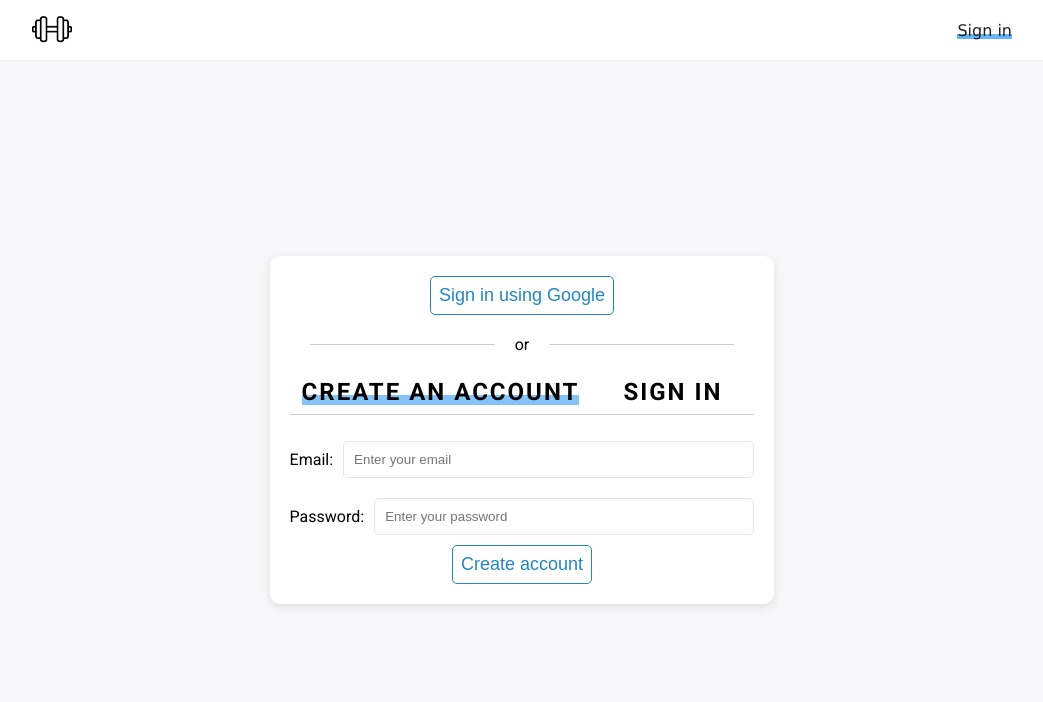
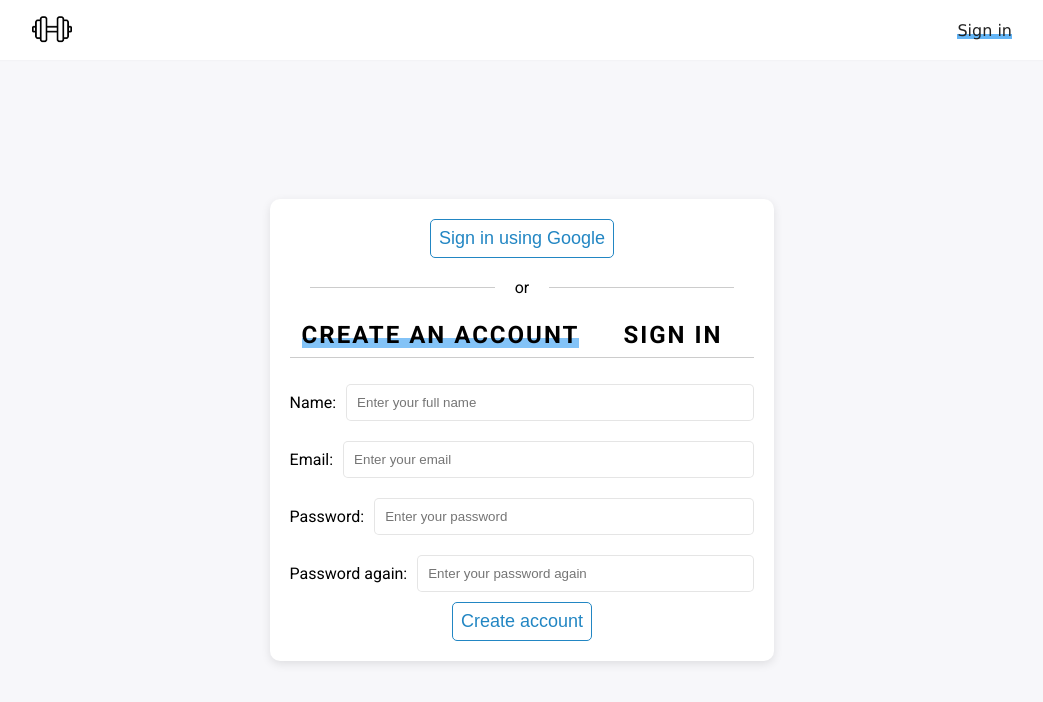
Before and after one commit to acrantel/fiitshare, a Next.js app: page /signin in a window 1280 px wide. Shown: the top 702 px of the page, without its empty margins (118-1161 px from the left). Built offline with nearby package versions, Linux system fonts and the light colour scheme; no server answers.

Commit message:
Add confirm password and name input (not working) to create an account

```diff
--- a/components/sign-in.js
+++ b/components/sign-in.js
@@ -6,15 +6,15 @@ export default class SignIn extends React.Component {
     render() {
         const {
             onSignInGoogle,
-            newAccountEmail,
-            newAccountPassword,
-            onChangeNewAccountEmail,
-            onChangeNewAccountPassword,
-            onNewAccount,
-            signInEmail,
-            signInPassword,
-            onChangeSignInEmail,
-            onChangeSignInPassword,
+            name,
+            onName,
+            email,
+            onEmail,
+            password,
+            onPassword,
+            passwordAgain,
+            onPasswordAgain,
+            onCreateAccount,
             onSignIn,
             error,
             loading
@@ -28,14 +28,24 @@ export default class SignIn extends React.Component {
             <span className={styles.or}>or</span>
             <Tabs>
                 <div label="Create an account">
-                    <form className={styles.section} onSubmit={onNewAccount}>
+                    <form className={styles.section} onSubmit={onCreateAccount}>
+                        <label>
+                            Name:
+                            <input
+                                type="text"
+                                onChange={onName}
+                                placeholder="Enter your full name"
+                                value={name}
+                                disabled={loading}
+                            />
+                        </label>
                         <label>
                             Email:
                             <input
                                 type="text"
-                                onChange={onChangeNewAccountEmail}
+                                onChange={onEmail}
                                 placeholder="Enter your email"
-                                value={newAccountEmail}
+                                value={email}
                                 disabled={loading}
                             />
                         </label>
@@ -43,9 +53,19 @@ export default class SignIn extends React.Component {
                             Password:
                             <input
                                 type="password"
-                                onChange={onChangeNewAccountPassword}
+                                onChange={onPassword}
                                 placeholder="Enter your password"
-                                value={newAccountPassword}
+                                value={password}
+                                disabled={loading}
+                            />
+                        </label>
+                        <label>
+                            Password again:
+                            <input
+                                type="password"
+                                onChange={onPasswordAgain}
+                                placeholder="Enter your password again"
+                                value={passwordAgain}
                                 disabled={loading}
                             />
                         </label>
@@ -64,9 +84,9 @@ export default class SignIn extends React.Component {
                             Email:
                             <input
                                 type="text"
-                                onChange={onChangeSignInEmail}
+                                onChange={onEmail}
                                 placeholder="Enter your email"
-                                value={signInEmail}
+                                value={email}
                                 disabled={loading}
                             />
                         </label>
@@ -74,9 +94,9 @@ export default class SignIn extends React.Component {
                             Password:
                             <input
                                 type="password"
-                                onChange={onChangeSignInPassword}
+                                onChange={onPassword}
                                 placeholder="Enter your password"
-                                value={signInPassword}
+                                value={password}
                                 disabled={loading}
                             />
                         </label>
--- a/helpers/withAuth.js
+++ b/helpers/withAuth.js
@@ -1,8 +1,8 @@
 import React from 'react';
 import { auth } from '../database/firestore.js';
-import {getUser, ensureUserExists} from '../utils/api.js';
+import {ensureUserExists, setUserValues} from '../utils/api.js';
 
-import SignIn from '../pages/signin.js';
+import { SignIn } from '../pages/signin.js';
 import Loading from '../components/loading.js';
 import Header from '../components/header.js';
 
@@ -22,24 +22,25 @@ const withAuth = (Component, { header = false } = {}) => {
     return class extends React.Component {
         constructor(props) {
             super(props);
+            this.updateUser = this.updateUser.bind(this);
             this.state = {
                 status: 'LOADING',
                 userId: null,
                 userDatum: null
             };
         }
+
         componentDidMount() {
             auth.onAuthStateChanged(async authUser => {
                 if (authUser) {
                     const userId = authUser.uid;
-                    await ensureUserExists(userId, {
+                    const userDatum = await ensureUserExists(userId, {
                         // displayName and photoURL are null if signing in the
                         // non-Google way
                         name: authUser.displayName || randomName(),
                         profile_picture: authUser.photoURL || randomProfilePicture(),
                         cover_picture: randomCoverPicture()
                     });
-                    const userDatum = await getUser(authUser.uid);
                     this.setState({
                         status: 'SIGNED_IN',
                         userId: authUser.uid,
@@ -50,6 +51,14 @@ const withAuth = (Component, { header = false } = {}) => {
                 }
             });
         }
+
+        async updateUser(update) {
+            await setUserValues(this.state.userId, update);
+            this.setState({
+                userDatum: { ...this.state.userDatum, ...update }
+            });
+        }
+
         render() {
             const { status, userId, userDatum } = this.state;
             if (status == 'LOADING') {
@@ -59,9 +68,14 @@ const withAuth = (Component, { header = false } = {}) => {
             } else if (status == 'SIGNED_OUT') {
                 return header
                     ? <Component {...this.props} />
-                    : <SignIn />;
+                    : <SignIn updateUser={this.updateUser} />;
             } else if (status == 'SIGNED_IN') {
-                return <Component userId={userId} userDatum={userDatum} {...this.props} />;
+                return <Component
+                    userId={userId}
+                    userDatum={userDatum}
+                    updateUser={this.updateUser}
+                    {...this.props}
+                />;
             }
         }
     };
--- a/pages/signin.js
+++ b/pages/signin.js
@@ -3,99 +3,93 @@ import firebase from 'firebase/app';
 import 'firebase/auth';
 import styles from '../pages/page.module.css';
 import SignInComponent from '../components/sign-in.js';
-import { AuthHeader } from '../helpers/withAuth.js';
+import withAuth, { AuthHeader } from '../helpers/withAuth.js';
 import Router, { useRouter } from 'next/router';
 
-class SignIn extends React.Component {
+export class SignIn extends React.Component {
 
-    constructor(props)
-{
+    constructor(props) {
         super(props);
         this.state = {
-        createEmail: '',
-        createPassword: '',
+            name: '',
             email: '',
             password: '',
+            passwordAgain: '',
             error: null,
             loading: false
         };
-
-    this.handleSignInGoogle = this.handleSignInGoogle.bind(this);
-    this.handleSignInEmailPassword = this.handleSignInEmailPassword.bind(this);
-    this.handleEmailChange = this.handleEmailChange.bind(this);
-    this.handlePasswordChange = this.handlePasswordChange.bind(this);
-    this.handleCreateEmailPassword = this.handleCreateEmailPassword.bind(this);
-    this.handleCreateEmailChange = this.handleCreateEmailChange.bind(this);
-    this.handleCreatePasswordChange = this.handleCreatePasswordChange.bind(this);
-    this.handleAuthenticated = this.handleAuthenticated.bind(this);
     }
 
-    handleSignInGoogle = () => {
+    handleSignInGoogle = async () => {
         var provider = new firebase.auth.GoogleAuthProvider();
         provider.addScope('https://www.googleapis.com/auth/contacts.readonly');
         this.setState({
             error: '',
             loading: true
         });
-        auth.signInWithPopup(provider)
-            .then(this.handleAuthenticated)
-            .catch(err => {
-                console.log('Oops, something went wrong, check your console.');
-                console.log(err);
+        try {
+            await auth.signInWithPopup(provider);
+            this.handleAuthenticated();
+        } catch (error) {
+            this.handleAuthError(error);
+        }
+    };
+
+    handleCreateAccount = async (e) => {
+        e.preventDefault();
+        if (this.state.password !== this.state.passwordAgain) {
             this.setState({
-                    error: err.message,
-                    loading: false
+                error: 'Passwords do not match.'
             });
+            return;
+        }
+        this.setState({
+            error: '',
+            loading: true
         });
+        try {
+            await auth.createUserWithEmailAndPassword(this.state.email, this.state.password);
+            await this.props.updateUser({ name: this.state.name });
+            this.handleAuthenticated();
+        } catch (error) {
+            this.handleAuthError(error);
         }
+    };
 
-    handleCreateEmailChange = (e) => {
-        this.setState({createEmail: e.target.value});
-    }
-    handleCreatePasswordChange = (e) => {
-        this.setState({createPassword: e.target.value });
-    }
-    handleCreateEmailPassword = (e) => {
+    handleNameChange = (e) => {
+        this.setState({name: e.target.value});
+    };
+
+    handleEmailChange = (e) => {
+        this.setState({email: e.target.value});
+    };
+
+    handlePasswordChange = (e) => {
+        this.setState({password: e.target.value});
+    };
+
+    handlePasswordAgainChange = (e) => {
+        this.setState({
+            passwordAgain: e.target.value,
+            error: this.state.password === e.target.value
+                ? null
+                : 'Passwords do not match.'
+        });
+    };
+
+    handleSignIn = async (e) => {
         e.preventDefault();
         this.setState({
             error: '',
             loading: true
         });
-        auth.createUserWithEmailAndPassword(this.state.createEmail, this.state.createPassword)
-            .then(this.handleAuthenticated)
-            .catch((error) => {
-                var errorCode = error.code;
-                var errorMessage = error.message;
-                console.error(errorCode + errorMessage);
-                this.setState({
-                    error: errorMessage,
-                    loading: false
-                });
-            });
+        try {
+            await auth.signInWithEmailAndPassword(this.state.email, this.state.password);
+            this.handleAuthenticated();
+        } catch (error) {
+            this.handleAuthError(error);
         }
-
-    handleEmailChange = (e) => {
-        this.setState({email: e.target.value});
-    }
-    handlePasswordChange = (e) => {
-        this.setState({password: e.target.value});
-    }
-    handleSignInEmailPassword = (e) => {
-        e.preventDefault();
-        this.setState({
-            error: '',
-            loading: true
-        });
-        auth.signInWithEmailAndPassword(this.state.email, this.state.password)
-            .then(this.handleAuthenticated)
-            .catch((error) => {
-                console.error (error.code + error.message);
-                this.setState({
-                    error: error.message,
-                    loading: false
-                });
-            });
-    }
+    };
 
     handleAuthenticated() {
         this.setState({
@@ -106,12 +100,20 @@ class SignIn extends React.Component {
         }
     }
 
+    handleAuthError({ code, message }) {
+        console.error (code, message);
+        this.setState({
+            error: message,
+            loading: false
+        });
+    }
+
     render() {
         const {
-            createEmail,
-            createPassword,
+            name,
             email,
             password,
+            passwordAgain,
             error,
             loading
         } = this.state;
@@ -120,16 +122,16 @@ class SignIn extends React.Component {
             <div className={styles.pageContent} style={{ alignItems: 'center' }}>
                 <SignInComponent
                     onSignInGoogle={this.handleSignInGoogle}
-                    newAccountEmail={createEmail}
-                    newAccountPassword={createPassword}
-                    onChangeNewAccountEmail={this.handleCreateEmailChange}
-                    onChangeNewAccountPassword={this.handleCreatePasswordChange}
-                    onNewAccount={this.handleCreateEmailPassword}
-                    signInEmail={email}
-                    signInPassword={password}
-                    onChangeSignInEmail={this.handleEmailChange}
-                    onChangeSignInPassword={this.handlePasswordChange}
-                    onSignIn={this.handleSignInEmailPassword}
+                    name={name}
+                    onName={this.handleNameChange}
+                    email={email}
+                    onEmail={this.handleEmailChange}
+                    password={password}
+                    onPassword={this.handlePasswordChange}
+                    passwordAgain={passwordAgain}
+                    onPasswordAgain={this.handlePasswordAgainChange}
+                    onCreateAccount={this.handleCreateAccount}
+                    onSignIn={this.handleSignIn}
                     error={error}
                     loading={loading}
                 />
@@ -138,9 +140,10 @@ class SignIn extends React.Component {
     }
 }
 
+const AuthSignIn = withAuth(SignIn);
 export default function SignInWrapper({ ...props }) {
     const router = useRouter();
-    return <SignIn
+    return <AuthSignIn
         onSignInPage={router.pathname === '/signin'}
         {...props}
     />;
--- a/utils/api.js
+++ b/utils/api.js
@@ -91,8 +91,12 @@ export function setUser(userId, data) {
     console.warn(new Error('setUser: You really shouldn\'t be setting ALL user data. Consider making a more specific API endpoint thingithing instead.'));
     return fetchOk(`/user/${userId}`, 'POST', data);
 }
+export function setUserValues(userId, update) {
+    return fetchOk(`/user/${userId}`, 'PUT', update);
+}
 export function ensureUserExists (userId, data) {
-    return fetchOk(`/user/${userId}/ensure-exists`, 'POST', data);
+    return fetchOk(`/user/${userId}/ensure-exists`, 'POST', data)
+        .then(r => r.json());
 }
 // type WorkoutCard = {
 //     calories: number,
--- a/utils/validate.js
+++ b/utils/validate.js
@@ -62,7 +62,7 @@ export function optional (validator) {
 
 // This is an angry higher-order function: it throws errors instead of returning
 // false.
-export function validate (validatorObj) {
+export function validate (validatorObj, { partial = false } = {}) {
     const entries = Object.entries(validatorObj);
 
     return function isObject (value) {
@@ -72,6 +72,9 @@ export function validate (validatorObj) {
 
         // Each entry in value must be valid
         for (const [key, validator] of entries) {
+            // If partial mode is enabled, then skip omitted keys.
+            if (partial && !value.hasOwnProperty(key)) continue;
+
             try {
                 if (!validator(value[key])) {
                     throw new TypeError(`Property \`${key}\` does not satisfy \`${validator.name}\`.`);
```
Also changed, not shown: pages/api/user/[userid].js (+18 -4 lines), pages/api/user/[userid]/ensure-exists.js (+4 -3 lines). Lines whose indentation alone changed are shown as unchanged.
